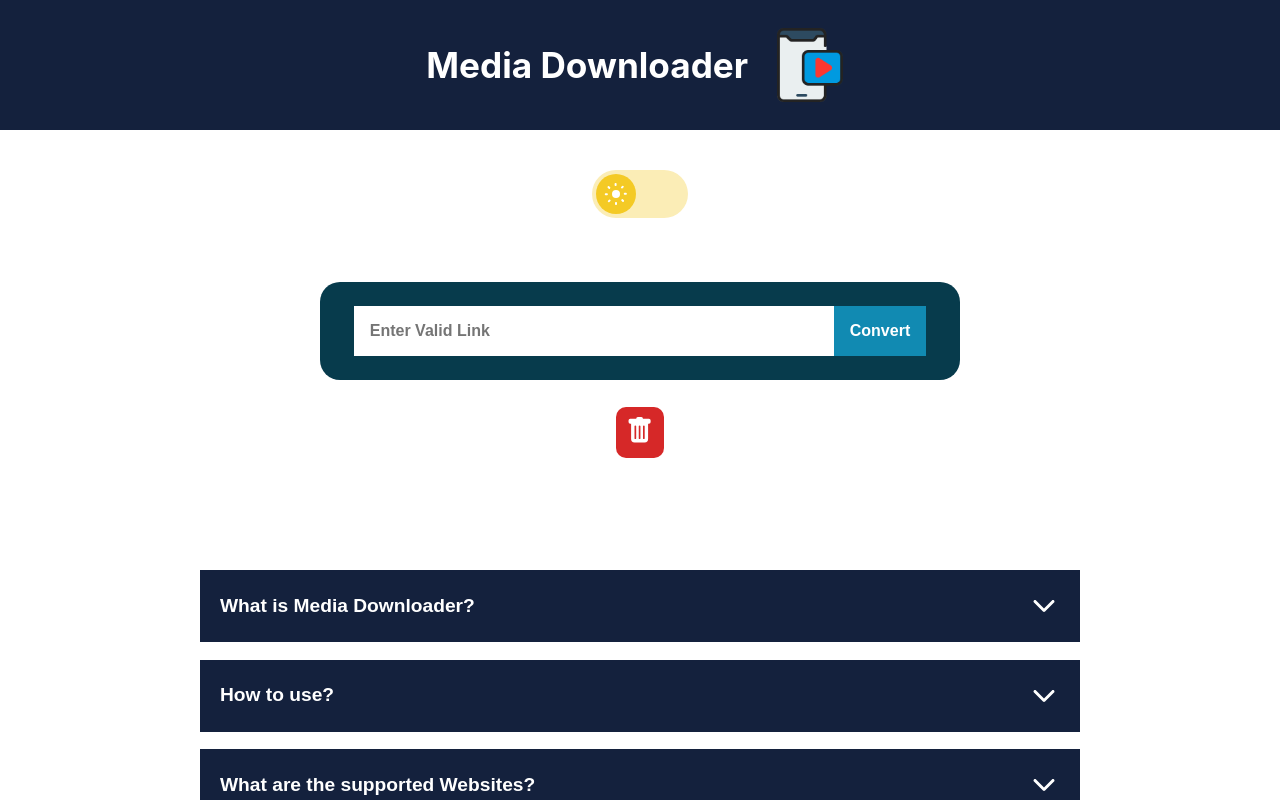
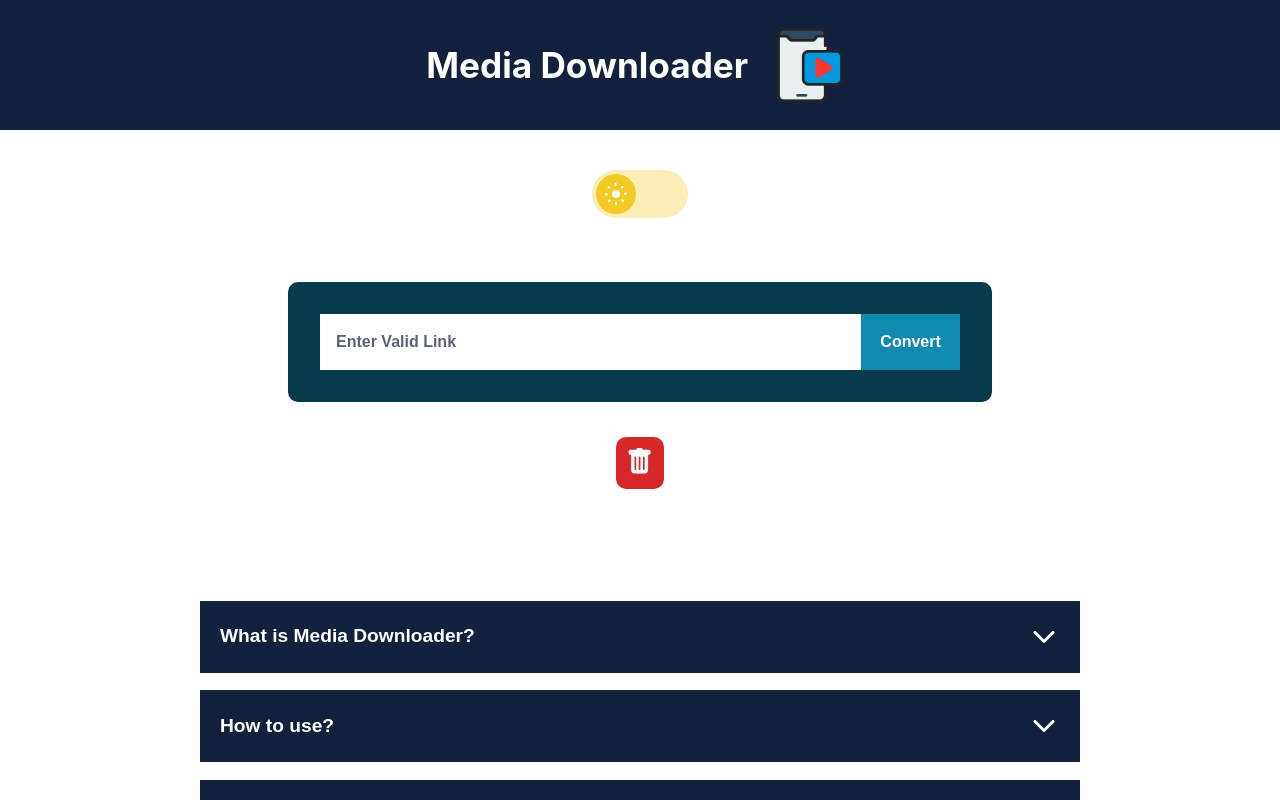
Before and after one commit to AdmiralFirefox/media-downloader, a Next.js app: page / in a window 1280 px wide. Shown: the top 800 px of the page. Built offline with nearby package versions, Linux system fonts and the light colour scheme.

Commit message:
Adjusted Styling and Added Error State on FormSection

```diff
--- a/components/Sections/FormSection.tsx
+++ b/components/Sections/FormSection.tsx
@@ -9,6 +9,7 @@ interface FormSectionProps {
   clearText: () => void;
   pastedLink: string;
   alertMessage: string;
+  error: boolean;
 }
 
 const FormSection: FC<FormSectionProps> = ({
@@ -17,6 +18,7 @@ const FormSection: FC<FormSectionProps> = ({
   handleChange,
   alertMessage,
   clearText,
+  error,
 }) => {
   return (
     <>
@@ -27,6 +29,10 @@ const FormSection: FC<FormSectionProps> = ({
             placeholder="Enter Valid Link"
             value={pastedLink}
             onChange={handleChange}
+            className={
+              error ? styles["input-form-error-active"] : styles["input-form"]
+            }
+            required
           />
           <button type="submit">Convert</button>
         </form>
--- a/pages/index.tsx
+++ b/pages/index.tsx
@@ -13,6 +13,7 @@ const Home: NextPage = () => {
   const [videoUrl, setVideoUrl] = useState("");
   const [pastedLink, setPastedLink] = useState("");
   const [alertMessage, setAlertMessage] = useState("");
+  const [error, setError] = useState(false);
 
   const { resolvedTheme } = useTheme();
 
@@ -22,8 +23,10 @@ const Home: NextPage = () => {
     if (pastedLink.includes("https://") && pastedLink !== "") {
       setVideoUrl(pastedLink);
       setAlertMessage("");
+      setError(false);
     } else {
       setAlertMessage("Please enter a valid url");
+      setError(true);
     }
   };
 
@@ -35,6 +38,7 @@ const Home: NextPage = () => {
     setVideoUrl("");
     setPastedLink("");
     setAlertMessage("");
+    setError(false);
   };
 
   const clearText = () => {
@@ -74,6 +78,7 @@ const Home: NextPage = () => {
             pastedLink={pastedLink}
             alertMessage={alertMessage}
             clearText={clearText}
+            error={error}
           />
         ) : (
           <IFrameSection videoUrl={videoUrl} resetVideoUrl={resetVideoUrl} />
--- a/styles/sections/FormSection.module.scss
+++ b/styles/sections/FormSection.module.scss
@@ -1,4 +1,27 @@
 @use "../themeprovider/themeprovider" as theme-provider;
+
+$input-text-length: 44em;
+$form-error-border: 5px solid theme-provider.$red-color;
+
+@mixin form-wrapper($form-border, $placeholder-color) {
+  padding: 1em;
+  outline: none;
+  border: none;
+  box-shadow: none;
+  background: theme-provider.$white-color;
+  color: theme-provider.$black-color;
+  font-size: 1rem;
+  font-weight: 700;
+  border-radius: 0px;
+  border: $form-border;
+
+  &::placeholder {
+    font-size: 1rem;
+    font-weight: 700;
+    color: $placeholder-color;
+    opacity: 0.7;
+  }
+}
 
 .form-container {
   display: flex;
@@ -7,33 +30,23 @@
 
   .form-wrapper {
     background: theme-provider.$slightly-light-blue;
-    width: min(90%, 40em);
+    width: min(90%, $input-text-length);
     display: flex;
     flex-direction: column;
-    align-items: stretch;
     padding: 1.5em;
-    border-radius: 20px;
+    border-radius: 10px;
 
-    input {
-      padding: 1em;
-      outline: none;
-      border: none;
-      box-shadow: none;
-      background: theme-provider.$white-color;
-      color: theme-provider.$black-color;
-      font-size: 1rem;
-      font-weight: 700;
-      border-radius: 0;
+    .input-form {
+      @include form-wrapper(none, theme-provider.$dark-blue);
+    }
 
-      &::placeholder {
-        font-size: 1rem;
-        font-weight: 700;
-      }
+    .input-form-error-active {
+      @include form-wrapper($form-error-border, theme-provider.$red-color);
     }
 
     button {
       border: none;
-      padding: 1em;
+      padding: 1.2em;
       background: theme-provider.$light-blue;
       color: theme-provider.$white-color;
       font-weight: 700;
@@ -54,10 +67,11 @@
 
 .alert-message {
   text-align: center;
-  margin: 0.5em;
+  margin: 0.7em 0.5em 1.7em 0.5em;
   font-size: 1.3rem;
   font-weight: 700;
   color: theme-provider.$red-color;
+  font-style: italic;
 }
 
 .icons-wrapper {
@@ -95,9 +109,14 @@
     .form-wrapper {
       flex-direction: row;
       justify-content: center;
+      padding: 2em;
 
-      input {
-        width: min(100%, 30em);
+      .input-form {
+        width: min(100%, $input-text-length);
+      }
+
+      .input-form-error-active {
+        width: min(100%, $input-text-length);
       }
     }
   }
```
